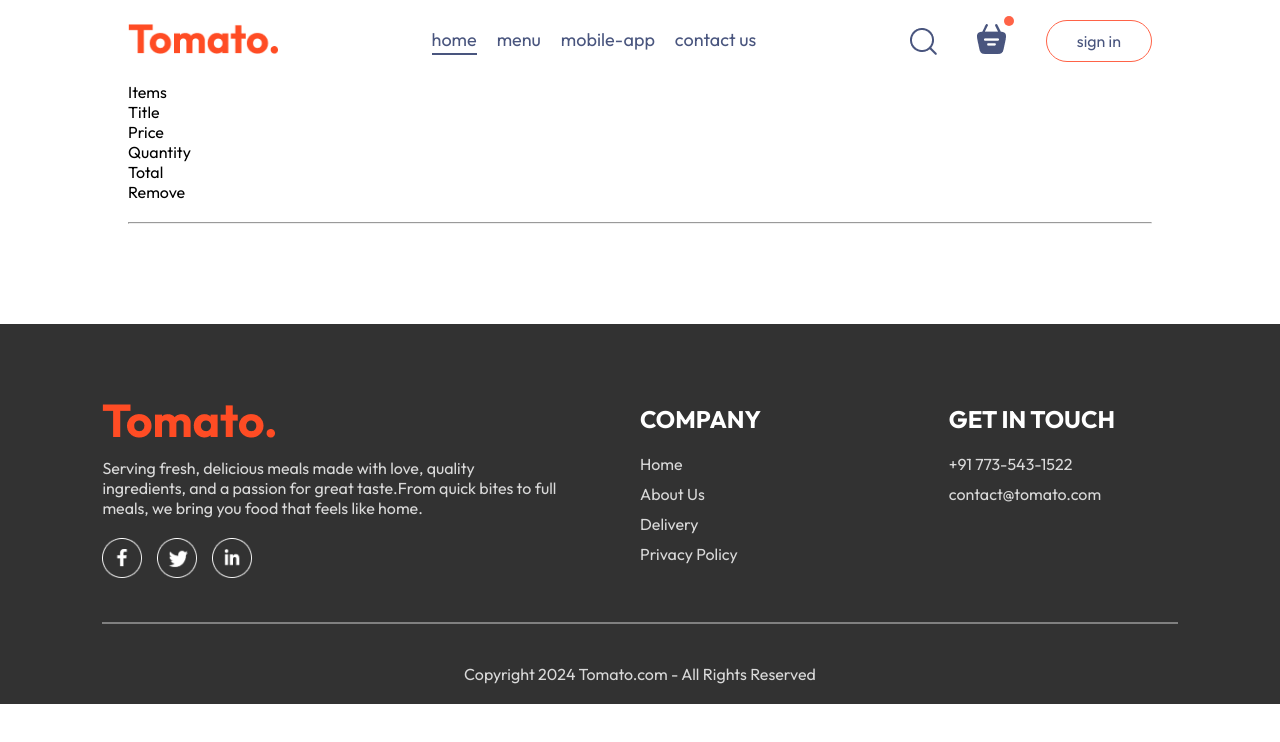
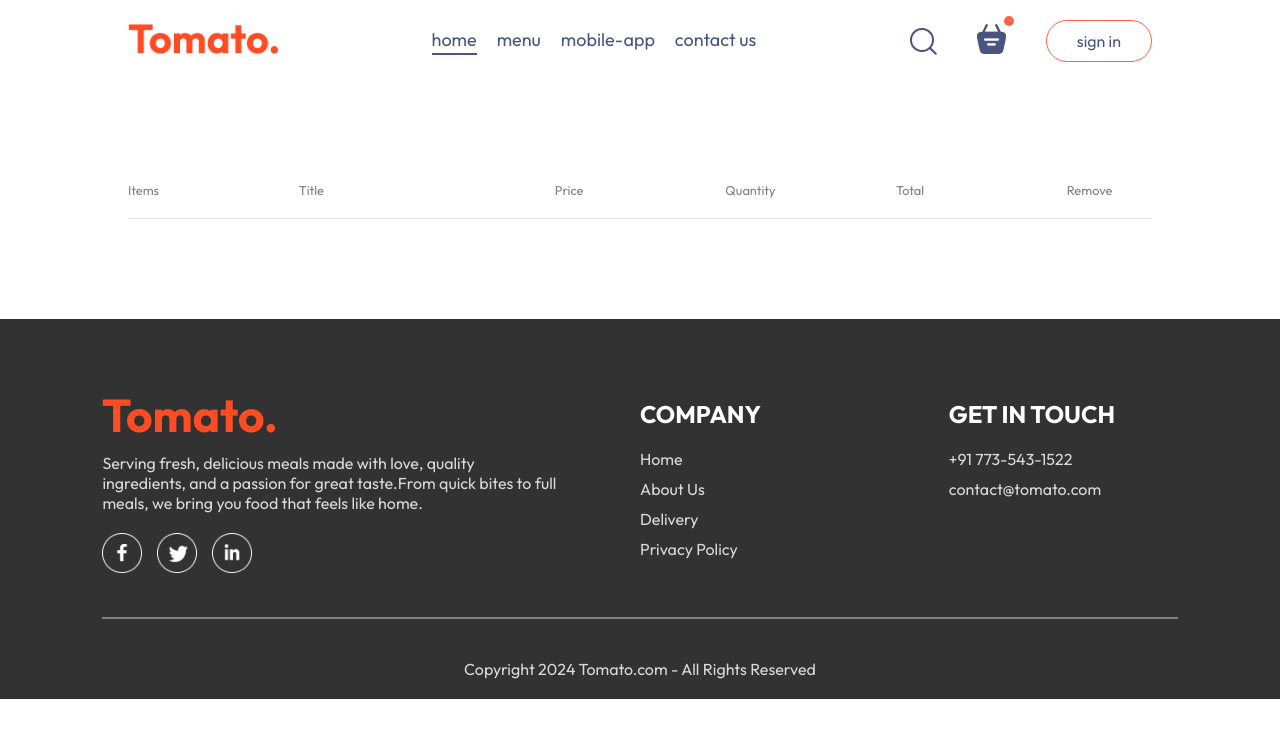
Before and after one commit to Anirban-kode/Tomato, a React (Vite) app in the folder frontend/: page /Cart in a window 1280 px wide. Shown: the top 742 px of the page. Built offline with nearby package versions, Linux system fonts and the light colour scheme.

Commit message:
done with Addcart css property

```diff
--- a/frontend/src/pages/Cart/Cart.css
+++ b/frontend/src/pages/Cart/Cart.css
@@ -0,0 +1,25 @@
+.cart{
+    margin-top: 100px;
+}
+.cart-items-title{
+    display: grid;
+    grid-template-columns: 1fr 1.5fr 1fr 1fr 1fr 0.5fr;
+    align-items: center;
+    color: grey;
+    font-size: max(1vw,12px);
+}
+.cart-items-item{
+    margin: 10px 0px;
+    color: black;
+}
+.cart-items-item img{
+    width: 50px;
+}
+.cart hr{
+    height: 1px;
+    background-color: #e2e2e2;
+    border: none;
+}
+.cart-items-item .cross{
+    cursor: pointer;
+}
--- a/frontend/src/pages/Cart/Cart.jsx
+++ b/frontend/src/pages/Cart/Cart.jsx
@@ -3,7 +3,7 @@ import './Cart.css'
 import { StoreContext } from '../../context/StoreContext'
 const Cart = () => {
 
-    const {cartItems,food_list,removeFromCart} = useContext(StoreContext);
+  const { cartItems, food_list, removeFromCart } = useContext(StoreContext);
 
   return (
     <div className='cart'>
@@ -18,12 +18,19 @@ const Cart = () => {
         </div>
         <br />
         <hr />
-        {food_list.map((item,index)=>{
-          if(cartItems[item._id]>0)
-          {
-            return(
-              <div className='cart-items-title cart-items-item'>
-                <p>{item.name}</p>
+        {food_list.map((item, index) => {
+          if (cartItems[item._id] > 0) {
+            return (
+              <div>
+                <div className='cart-items-title cart-items-item'>
+                  <img src={item.image} alt="" />
+                  <p>{item.name}</p>
+                  <p>{item.price}</p>
+                  <p>{cartItems[item._id]}</p>
+                  <p>{item.price * cartItems[item._id]}</p>
+                  <p className='cross'>x</p>
+                </div>
+                <hr />
               </div>
             )
           }
```
